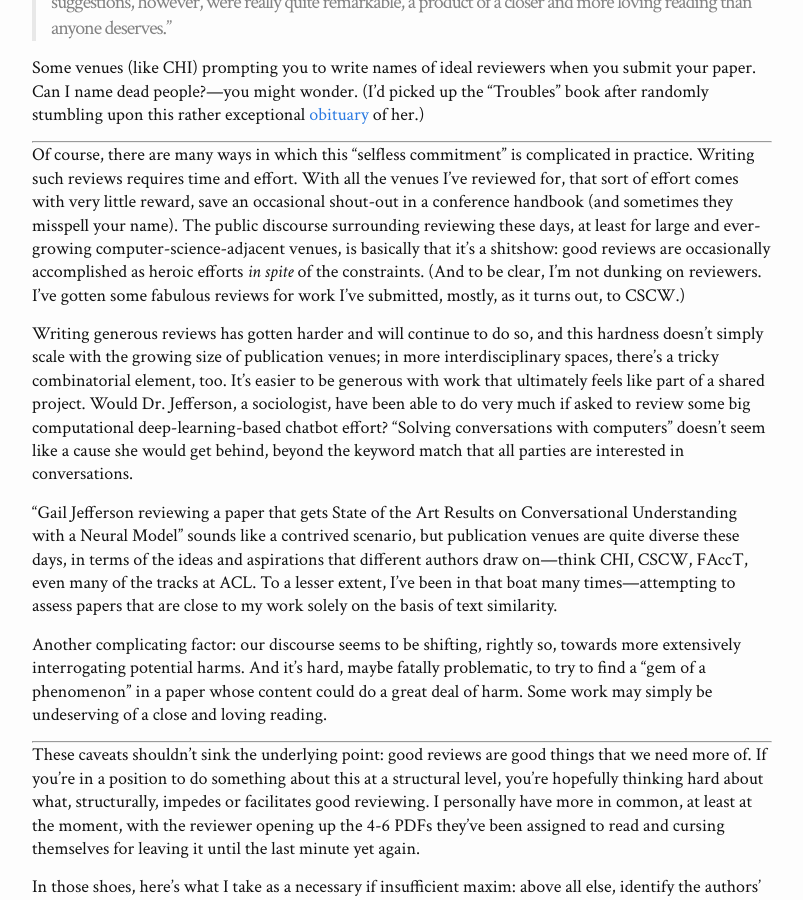
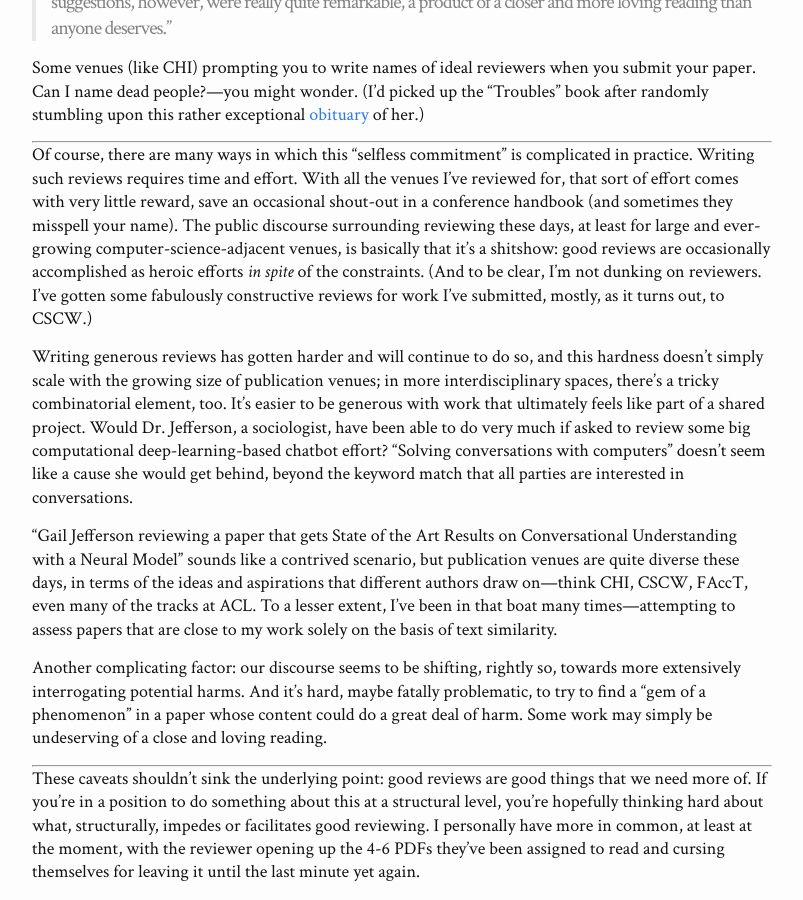
Before and after one commit to tisjune/tisjune.github.io, a Jekyll site: the page built from _posts/2021-02-01-reviewing.md, in a window 1280 px wide and 900 px high, scrolled down 668 px. Shown: the whole window, without its empty margins (238-1041 px from the left). Built offline with Jekyll 4.4.1, drawn with Linux system fonts in a browser that asks for light colours; nearby versions of some CDN libraries.

Commit message:
reviewing

```diff
--- a/_posts/2021-02-01-reviewing.md
+++ b/_posts/2021-02-01-reviewing.md
@@ -19,7 +19,7 @@ Some venues (like CHI) prompting you to write names of ideal reviewers when you
 
 ---
 
-Of course, there are many ways in which this "selfless commitment" is complicated in practice. Writing such reviews requires time and effort. With all the venues I've reviewed for, that sort of effort comes with very little reward, save an occasional shout-out in a conference handbook (and sometimes they misspell your name). The public discourse surrounding reviewing these days, at least for large and ever-growing computer-science-adjacent venues, is basically that it's a shitshow: good reviews are occasionally accomplished as heroic efforts _in spite_ of the constraints. (And to be clear, I'm not dunking on reviewers. I've gotten some fabulous reviews for work I've submitted, mostly, as it turns out, to CSCW.)
+Of course, there are many ways in which this "selfless commitment" is complicated in practice. Writing such reviews requires time and effort. With all the venues I've reviewed for, that sort of effort comes with very little reward, save an occasional shout-out in a conference handbook (and sometimes they misspell your name). The public discourse surrounding reviewing these days, at least for large and ever-growing computer-science-adjacent venues, is basically that it's a shitshow: good reviews are occasionally accomplished as heroic efforts _in spite_ of the constraints. (And to be clear, I'm not dunking on reviewers. I've gotten some fabulously constructive reviews for work I've submitted, mostly, as it turns out, to CSCW.)
 
 Writing generous reviews has gotten harder and will continue to do so, and this hardness doesn't simply scale with the growing size of publication venues; in more interdisciplinary spaces, there's a tricky combinatorial element, too. It's easier to be generous with work that ultimately feels like part of a shared project. Would Dr. Jefferson, a sociologist, have been able to do very much if asked to review some big computational deep-learning-based chatbot effort? "Solving conversations with computers" doesn't seem like a cause she would get behind, beyond the keyword match that all parties are interested in conversations.
 
```
